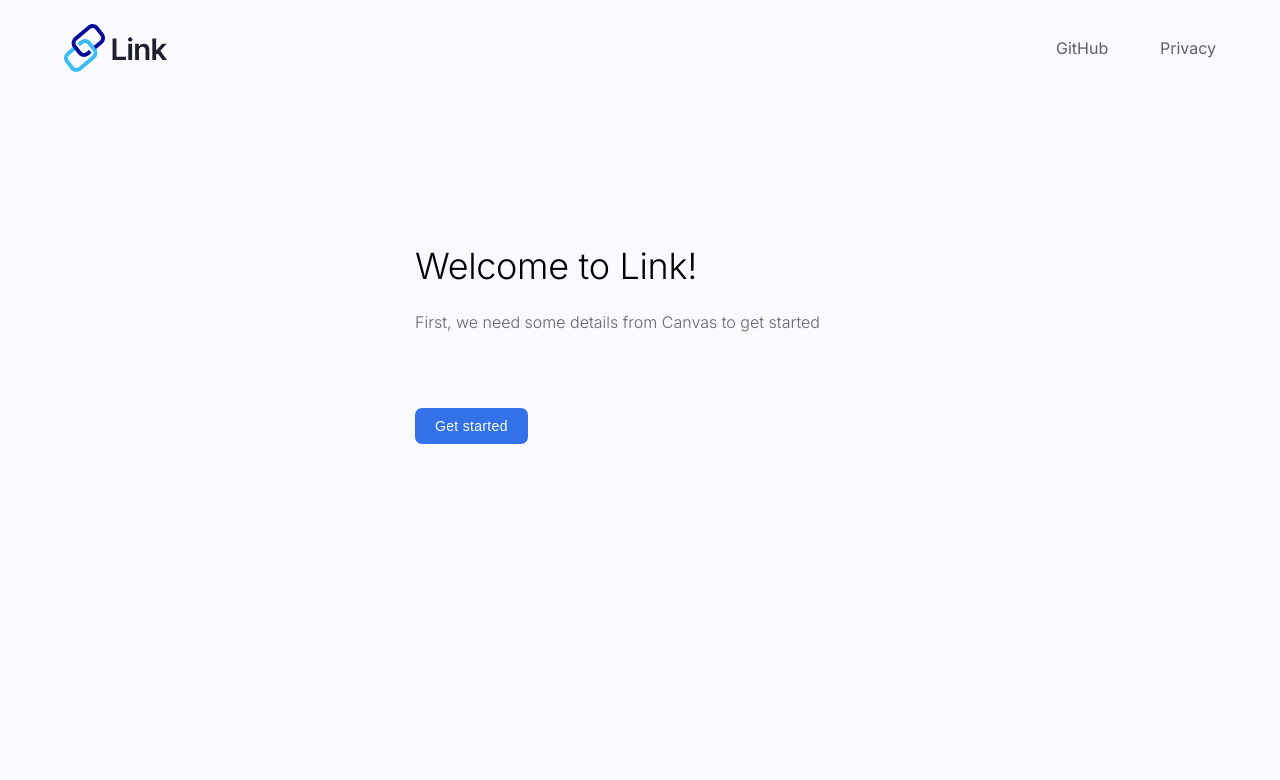
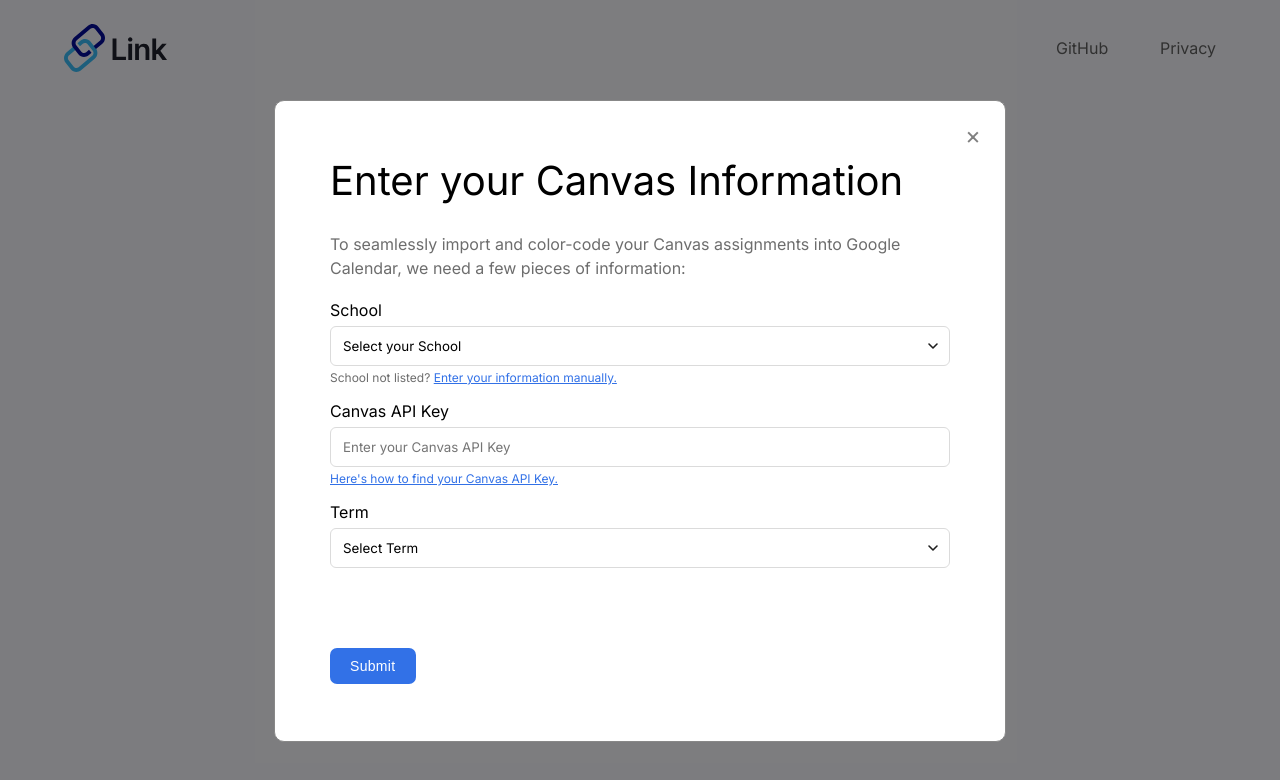
Before and after one commit to aw-kwok/CanvasLink, a website built with webpack: page startup.html in a window 1280 px wide. Both pictures are taken after a click on the button "Get started". Built offline with nearby package versions, Linux system fonts and the light colour scheme; some packages are replaced by stand-ins of ours.

Commit message:
feat: add functionality for get-started-btn and close-btn to open and close modal

```diff
--- a/script.js
+++ b/script.js
@@ -11,3 +11,21 @@
 apiKeyInput.addEventListener('blur', function() {
     this.type = 'password'; // Change type back to password on blur
 });
+
+
+// button handlers
+
+const getStartedBtn = document.getElementById("get-started-btn");
+
+getStartedBtn.addEventListener("click", () => {
+    const modal = document.getElementById("popup");
+    modal.style.display = "flex";
+})
+
+
+const closePopupBtn = document.getElementById("close-popup-btn");
+
+closePopupBtn.addEventListener("click", () => {
+    const modal = document.getElementById("popup");
+    modal.style.display = "none";
+})
--- a/startup.html
+++ b/startup.html
@@ -24,7 +24,7 @@
     <div class = "get-started">
         <h1>Welcome to Link!</h1>
         <p>First, we need some details from Canvas to get started</p>
-        <button id = "get-started-btn">Get started</button>
+        <button class = "default-btn" id = "get-started-btn">Get started</button>
     </div>
     <div id = "popup" class = "modal">
         <div class = "modal-content">
@@ -35,21 +35,24 @@
                 <label for="schools">School</label>
                 <select id = "schools">
                     <option value = "" disabled selected>Select your School</option>
+                    <!-- add in some js to render the options automatically -->
                     <option value ="1">Georgetown University</option>
                 </select>
-                <p>School not listed? Click here.</p>
+                <p id = "schools-note">School not listed? <button class= "in-text-btn" id="no-school">Enter your information manually.</button></p>
 
                 <label for="api-key">Canvas API Key</label>
                 <input class = "modal-form-password" type ="password" id = "api-key" placeholder="Enter your Canvas API Key" />
-                <a href="">Having trouble finding your API Key?</a>
+                <a href="">Here's how to find your Canvas API Key.</a>
 
                 <label for="term">Term</label>
                 <select id = "term">
                     <option value = "" disabled selected>Select Term</option>
+                    <!-- add in js to render options automatically -->
                     <option value = "1">Spring 2024</option>
                 </select>
+                <p id = "term-note"><br /></p>
 
-                <button id = "submit-btn">Submit</button>
+                <button class = "default-btn" id = "submit-btn">Submit</button>
         </div>
     </div>
     <script src = "script.js"></script>
--- a/styles.css
+++ b/styles.css
@@ -58,7 +58,7 @@
   color: #666565;
 }
 
-button {
+.default-btn {
   background-color: #3271e7;
   color: #ffffff;
   border-radius: 7px;
@@ -70,7 +70,7 @@
   margin-top: 60px;
 }
 
-button:hover {
+.default-btn:hover {
   background-color: #5386e6;
   cursor: pointer;
 }
@@ -108,7 +108,6 @@
 }
 
 .modal {
-  /* display: none; */
   position: fixed;
   z-index: 1000;
   left: 0;
@@ -117,27 +116,25 @@
   height: 100%;
   overflow-y: auto;
   background-color: rgba(0, 0, 0, 0.5);
-  display: flex;
   justify-content: center;
   align-items: center;
   display: none;
 }
 
 .modal-content {
-  /* display: none; */
   border-radius: 10px;
   background-color: #fff;
   padding: 20px;
   border: 1px solid #888;
   max-width: 690px;
   width: 85%;
-  height: 660px;
+  height: 600px;
 
   position: absolute;
   top: 100px;
   left: 50%;
   transform: translateX(-50%);
-  max-height: calc(100% - 40px);
+  /* max-height: calc(100% - 40px); */
 }
 
 .modal-form {
@@ -154,6 +151,7 @@
   font-size: 16px;
   line-height: 24px;
   color: #6d6d6d;
+  margin-bottom: 20px;
 }
 
 .close {
@@ -179,7 +177,7 @@
   appearance: none;
   display:block;
   width: 100%;
-  height: 32px;
+  height: 40px;
   border-radius: 6px;
   padding: 0 12px;
   border-color: #dbdbdb;
@@ -199,7 +197,7 @@
   appearance: none;
   display: block;
   width: 100%;
-  height: 32px;
+  height: 40px;
   border-radius: 6px;
   padding: 0 12px;
   border: 1px solid #dbdbdb;
@@ -215,3 +213,27 @@
   display: inline-block;
   margin: 4px 0 16px;
 }
+
+.in-text-btn {
+  background: none;
+  color: #3271e7;
+  font-size: 12px;
+  font-weight: 400;
+  padding: 0;
+  margin: 0;
+  letter-spacing: normal;
+  text-decoration: underline;
+  border-radius: 0;
+  font-family: "Inter";
+  border: none;
+}
+
+
+.in-text-btn:hover {
+  background-color:transparent;
+  cursor: pointer;
+}
+
+#submit-btn {
+  margin-top: 45px;
+}
```
